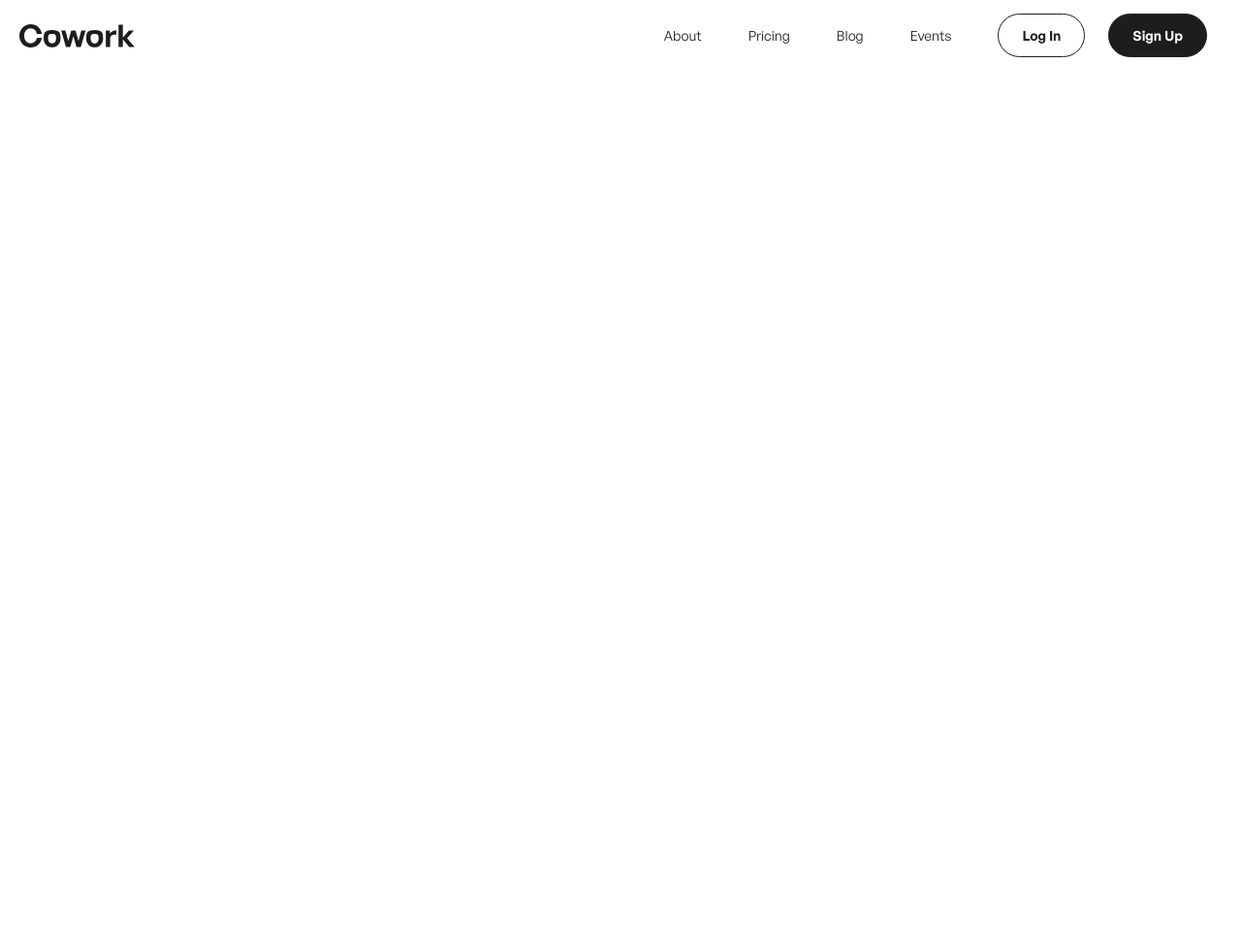
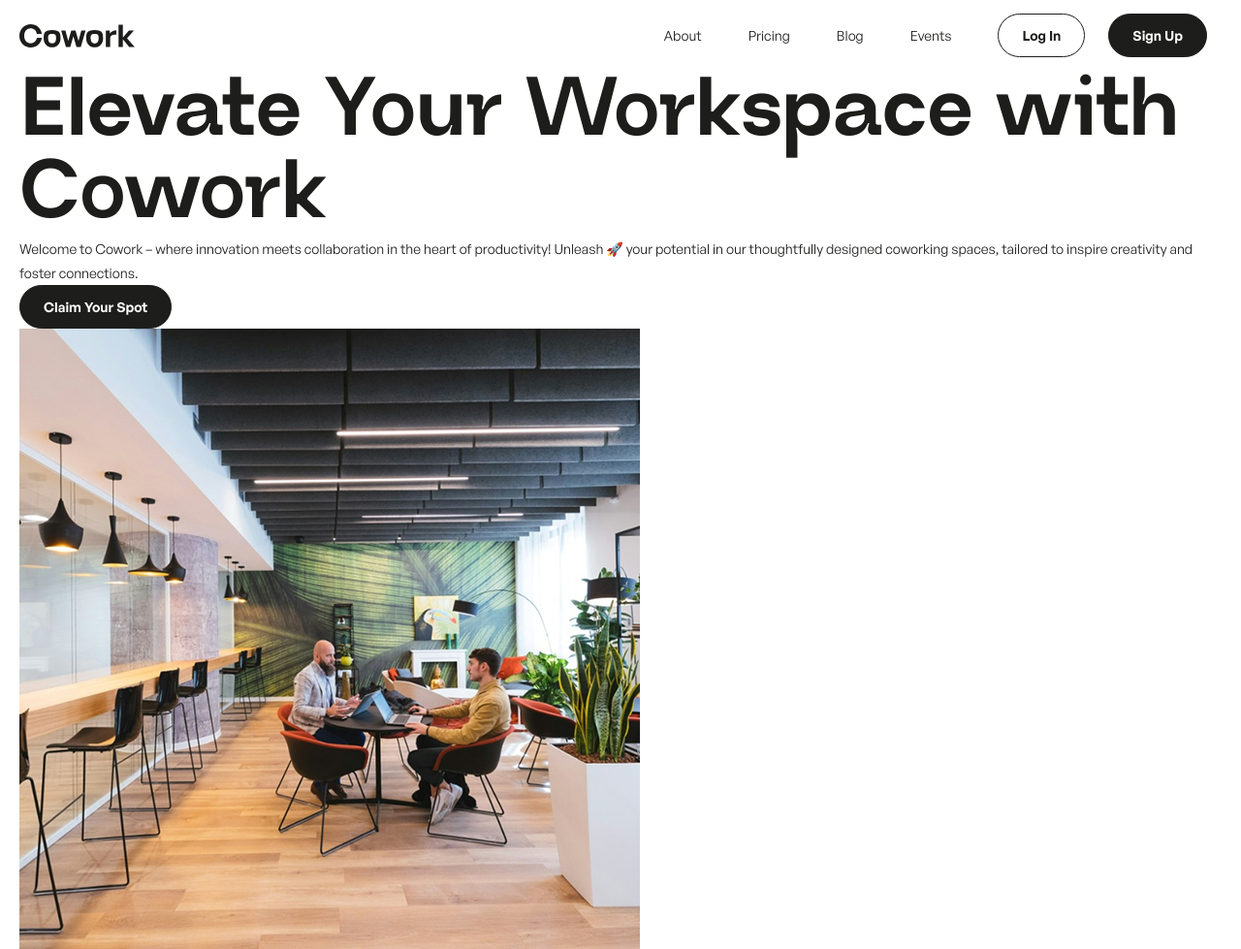
Before and after one commit to iamsabyrzhaslanuly/cowork, a website: page index.html in a window 1280 px wide. Shown: the whole page at 97% size. Before the commit the page ends 800 px from the top, so only its background shows below. Drawn offline with nearby package versions, Linux system fonts and the light colour scheme; files that its build step writes are made by us from their sources.

Commit message:
feat: add hero section markup

```diff
--- a/index.html
+++ b/index.html
@@ -53,6 +53,29 @@
       </div>
     </header>
 
+    <main class="content">
+      <section class="section container">
+        <div class="hero">
+          <div class="hero__body">
+            <h1 class="hero__title">
+              Elevate Your Workspace with <span class="hero__title-accent">Cowork</span>
+            </h1>
+            <p class="hero__description">
+              Welcome to Cowork – where innovation meets collaboration in the heart of productivity! Unleash 🚀 your
+              potential in our thoughtfully designed coworking spaces, tailored to inspire creativity and foster
+              connections.
+            </p>
+            <a class="hero__button button" href="/">Claim Your Spot</a>
+          </div>
+          <img
+            class="hero__image"
+            src="./images/backgrounds/hero-bg.jpg"
+            alt="" width="640" height="640"
+          />
+        </div>
+      </section>
+    </main>
+
     <dialog class="mobile-overlay visible-mobile" id="mobileOverlay">
       <header class="mobile-overlay__header container">
         <a class="mobile-overlay__logo logo" href="/">
```
Also changed, not shown: images/backgrounds/hero-bg.jpg (added).
